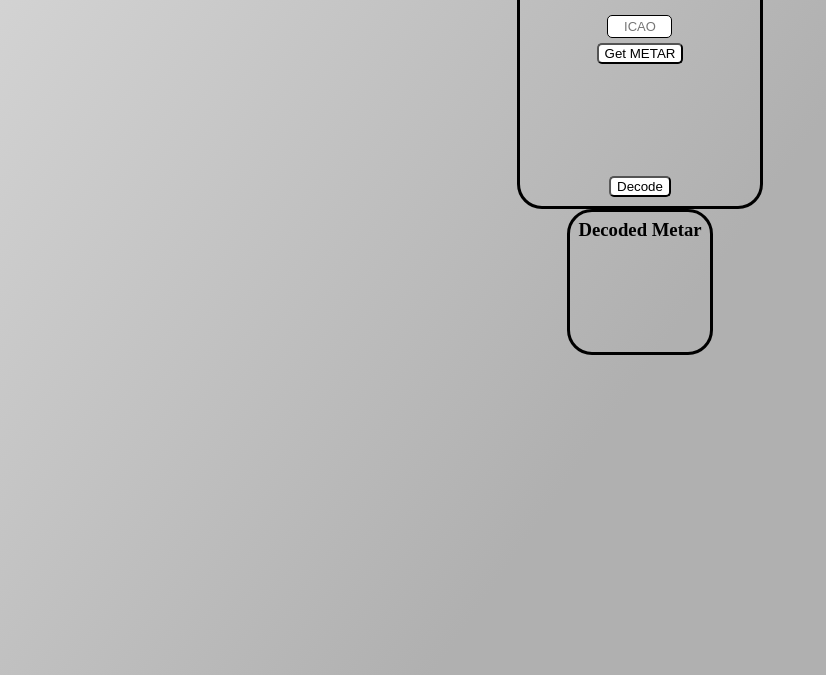
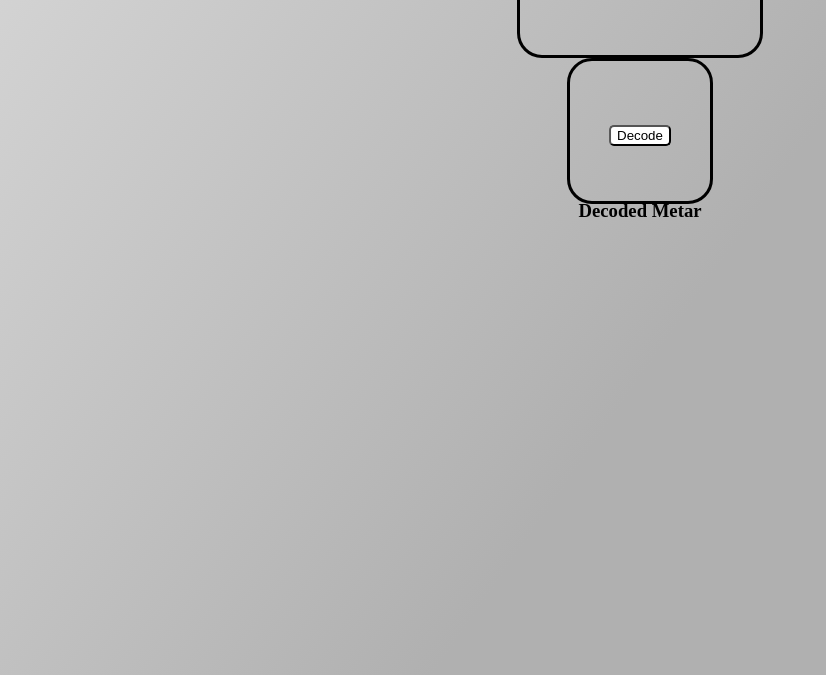
Before and after one commit to fltplnn/fltplnn.github.io, a plain HTML site: page index.html in a window 1280 px wide. Shown: the part 125-800 px from the top of the page, without its empty margins (0-826 px from the left). Drawn offline with Linux system fonts and the light colour scheme.

Commit message:
Update styles.css

```diff
--- a/styles.css
+++ b/styles.css
@@ -1,6 +1,11 @@
 .title {
   text-align: center;
   font-family: Times New Roman;
+}
+
+* {
+  margin: 0;
+  box-sizing: border-box;
 }
 
 body {
```
